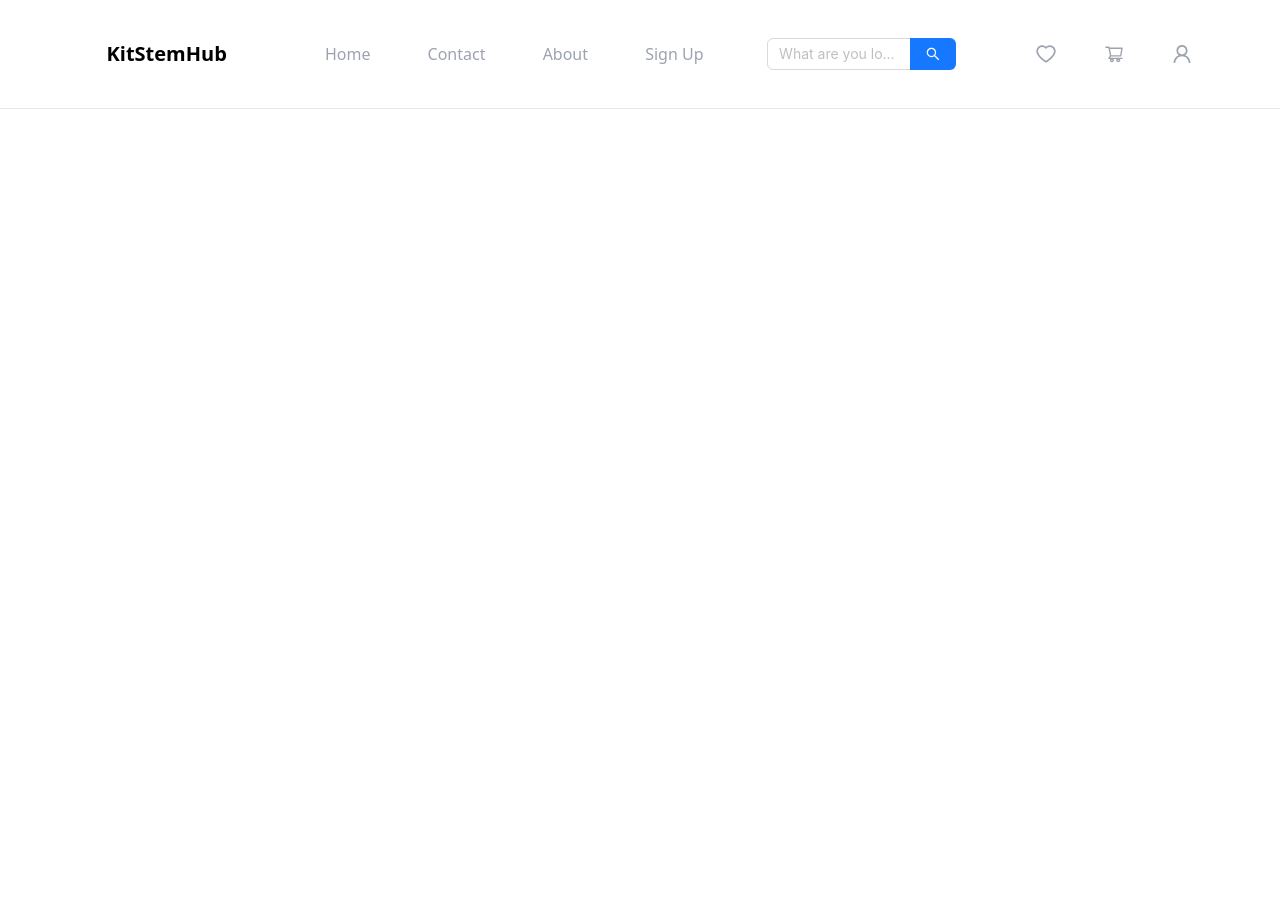
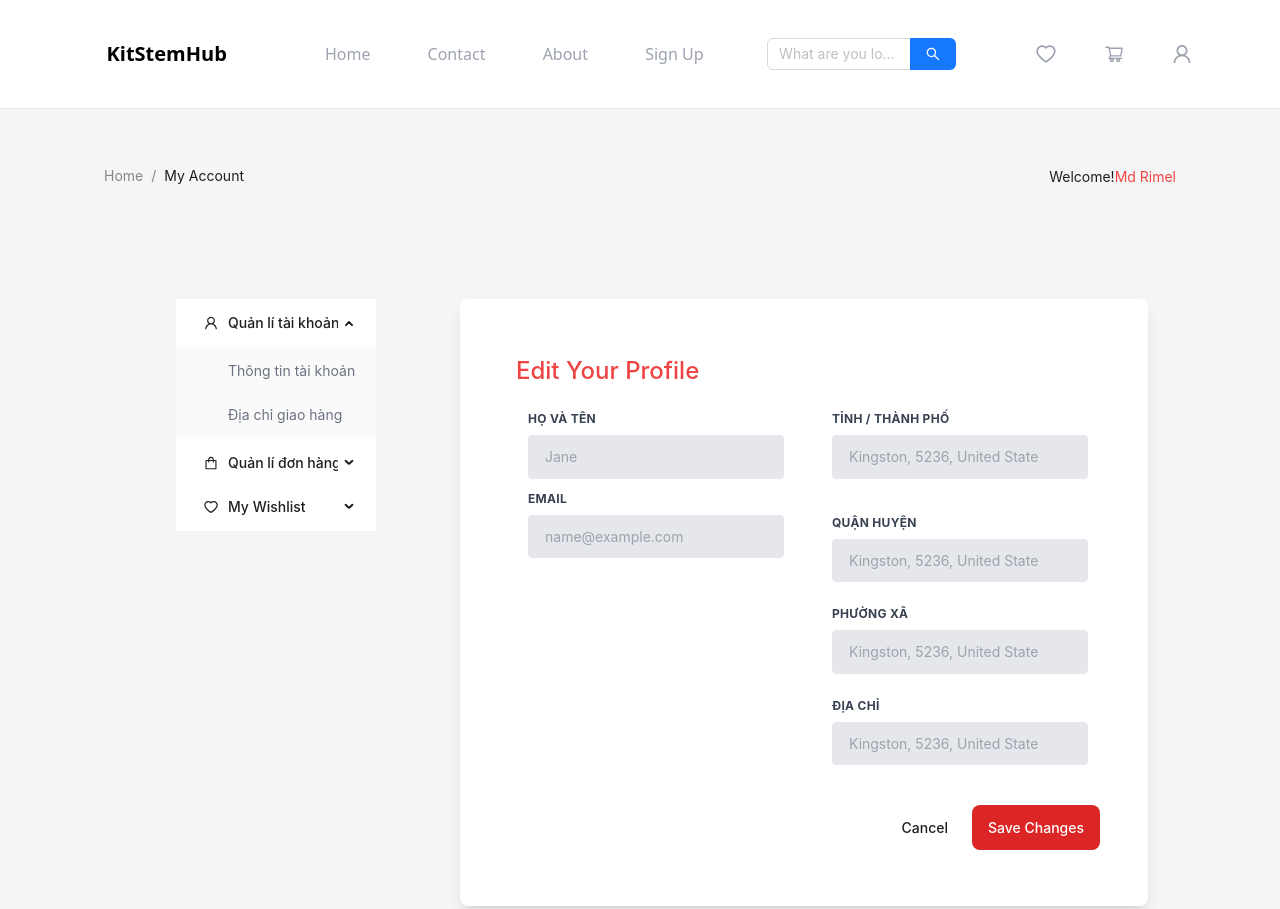
Before and after one commit to LMKhoa123/KitStemHub-FE-Customer, a React (Vite) app in the folder KitStemHub-Customer/: page /profilepage in a window 1280 px wide. Before the commit the page ends 800 px from the top, so only its background shows below. Built offline with nearby package versions, Linux system fonts and the light colour scheme.

Commit message:
add form Thông tin tài khoản

```diff
--- a/KitStemHub-Customer/src/components/profile/profileinfo/ProfileInfo.jsx
+++ b/KitStemHub-Customer/src/components/profile/profileinfo/ProfileInfo.jsx
@@ -1,5 +1,32 @@
+import { Layout } from "antd";
+import SidebarMenu from "./sidebarmenu/SidebarMenu";
+import NavProfile from "./navprofile/NavProfile";
+import FormMyProfile from "./formprofilemanagement/FormMyProfile";
+
+const { Content } = Layout;
+
 function ProfileInfo() {
-  return <div></div>;
+  return (
+    <Layout className="h-screen" style={{ minHeight: "100vh" }}>
+      <Content className="px-12 " style={{ overflowY: "auto" }}>
+        {/* Nav profile */}
+
+        <NavProfile />
+        <div className="flex">
+          {/* side bar */}
+
+          <div className="pr-2" style={{ maxWidth: "300px", flexShrink: 0 }}>
+            <SidebarMenu />
+          </div>
+
+          {/* form profile */}
+          <div className="p-14" style={{ maxWidth: "800px", flexGrow: 1 }}>
+            <FormMyProfile />
+          </div>
+        </div>
+      </Content>
+    </Layout>
+  );
 }
 
 export default ProfileInfo;
--- /dev/null
+++ b/KitStemHub-Customer/src/components/profile/profileinfo/formprofilemanagement/FormMyProfile.jsx
@@ -0,0 +1,120 @@
+import {} from "antd";
+
+function FormMyProfile() {
+  return (
+    <div className="container bg-white p-14 rounded-lg mx-14 shadow-lg">
+      <h1 className="mb-6 text-red-500 text-2xl font-medium">
+        Edit Your Profile
+      </h1>
+      <div className="form-container flex flex-col md:flex-row gap-6">
+        <form className="flex flex-col gap-6 w-full md:w-1/2">
+          <div className="form-group flex flex-col div1">
+            <div className="w-full px-3 mb-6 md:mb-0">
+              <label
+                className="block uppercase tracking-wide text-gray-700 text-xs font-bold mb-2"
+                htmlFor="grid-first-name"
+              >
+                Họ và Tên
+              </label>
+              <input
+                className="appearance-none block w-64 bg-gray-200 text-gray-700 border rounded py-3 px-4 mb-3 leading-tight focus:outline-none focus:bg-white"
+                id="grid-first-name"
+                type="text"
+                placeholder="Jane"
+              />
+            </div>
+            <div className="w-full  px-3">
+              <label
+                className="block uppercase tracking-wide text-gray-700 text-xs font-bold mb-2"
+                htmlFor="grid-last-name"
+              >
+                Email
+              </label>
+              <input
+                className="appearance-none block w-64 bg-gray-200 text-gray-700 border border-gray-200 rounded py-3 px-4 leading-tight focus:outline-none focus:bg-white focus:border-gray-500"
+                id="grid-last-name"
+                type="text"
+                placeholder="name@example.com"
+              />
+            </div>
+          </div>
+        </form>
+
+        <form className="flex flex-col gap-6 w-full md:w-1/2">
+          <div className="form-group flex flex-col div2">
+            <div className="w-full px-3 mb-6">
+              <label
+                className="block uppercase tracking-wide text-gray-700 text-xs font-bold mb-2"
+                htmlFor="grid-first-name"
+              >
+                Tỉnh / Thành phố
+              </label>
+              <input
+                className="appearance-none block w-64 bg-gray-200 text-gray-700 border rounded py-3 px-4 mb-3 leading-tight focus:outline-none focus:bg-white"
+                id="grid-first-name"
+                type="text"
+                placeholder="Kingston, 5236, United State"
+              />
+            </div>
+
+            <div className="w-full px-3 mb-6">
+              <label
+                className="block uppercase tracking-wide text-gray-700 text-xs font-bold mb-2"
+                htmlFor="grid-last-name"
+              >
+                Quận huyện
+              </label>
+              <input
+                className="appearance-none block w-64 bg-gray-200 text-gray-700 border border-gray-200 rounded py-3 px-4 leading-tight focus:outline-none focus:bg-white focus:border-gray-500"
+                id="grid-last-name"
+                type="text"
+                placeholder="Kingston, 5236, United State"
+              />
+            </div>
+
+            <div className="w-full px-3 mb-6">
+              <label
+                className="block uppercase tracking-wide text-gray-700 text-xs font-bold mb-2"
+                htmlFor="grid-last-name"
+              >
+                Phường Xã
+              </label>
+              <input
+                className="appearance-none block w-64 bg-gray-200 text-gray-700 border border-gray-200 rounded py-3 px-4 leading-tight focus:outline-none focus:bg-white focus:border-gray-500"
+                id="grid-last-name"
+                type="text"
+                placeholder="Kingston, 5236, United State"
+              />
+            </div>
+
+            <div className="w-full px-3 mb-10">
+              <label
+                className="block uppercase tracking-wide text-gray-700 text-xs font-bold mb-2"
+                htmlFor="grid-last-name"
+              >
+                Địa chỉ
+              </label>
+              <input
+                className="appearance-none block w-64 bg-gray-200 text-gray-700 border border-gray-200 rounded py-3 px-4 leading-tight focus:outline-none focus:bg-white focus:border-gray-500"
+                id="grid-last-name"
+                type="text"
+                placeholder="Kingston, 5236, United State"
+              />
+            </div>
+
+            <div className="flex justify-end">
+              <div className="mr-3 p-3 font-medium">
+                <a href="#">Cancel</a>
+              </div>
+              <div className="flex bg-red-600 justify-center align-middle p-3 rounded-lg text-white font-medium w-32">
+                <a>Save Changes</a>
+              </div>
+            </div>
+          </div>
+        </form>
+      </div>
+    </div>
+  );
+}
+
+export default FormMyProfile;
--- /dev/null
+++ b/KitStemHub-Customer/src/components/profile/profileinfo/navprofile/NavProfile.jsx
@@ -0,0 +1,23 @@
+import { Breadcrumb } from "antd";
+import { Content } from "antd/es/layout/layout";
+
+function NavProfile() {
+  return (
+    <div className="flex justify-between items-center p-14">
+      <Breadcrumb>
+        <Breadcrumb.Item>Home</Breadcrumb.Item>
+        <Breadcrumb.Item>My Account</Breadcrumb.Item>
+      </Breadcrumb>
+      <div className="">
+        <Content>
+          Welcome!
+          <a href="#" className="text-red-500">
+            Md Rimel
+          </a>
+        </Content>
+      </div>
+    </div>
+  );
+}
+
+export default NavProfile;
--- /dev/null
+++ b/KitStemHub-Customer/src/components/profile/profileinfo/sidebarmenu/SidebarMenu.jsx
@@ -0,0 +1,70 @@
+import {
+  HeartOutlined,
+  ShoppingOutlined,
+  UserOutlined,
+} from "@ant-design/icons";
+import { Layout, Menu } from "antd";
+import Sider from "antd/es/layout/Sider";
+
+// eslint-disable-next-line react/prop-types
+const MenuItem = ({ label, className }) => {
+  return <span className={className}>{label}</span>;
+};
+
+const items = [
+  {
+    key: "sub1",
+    icon: <UserOutlined />,
+    label: <p className="font-medium">Quản lí tài khoản</p>,
+    children: [
+      {
+        key: "1",
+        label: (
+          <MenuItem label="Thông tin tài khoản" className="text-gray-500" />
+        ),
+      },
+      {
+        key: "2",
+        label: <MenuItem label="Địa chỉ giao hàng" className="text-gray-500" />,
+      },
+    ],
+  },
+  {
+    key: "sub2",
+    icon: <ShoppingOutlined />,
+    label: <p className="font-medium">Quản lí đơn hàng</p>,
+    children: [
+      {
+        key: "3",
+        label: <MenuItem label="Đơn hàng của bạn" className="text-gray-500" />,
+      },
+      {
+        key: "4",
+        label: <MenuItem label="Bài Lab đã tải" className="text-gray-500" />,
+      },
+    ],
+  },
+  {
+    key: "sub3",
+    icon: <HeartOutlined />,
+    label: <p className="font-medium">My Wishlist</p>,
+    children: [{}, {}],
+  },
+];
+
+function SidebarMenu() {
+  return (
+    <Layout className="p-14 pl-32">
+      <Sider width={200}>
+        <Menu
+          mode="inline"
+          defaultOpenKeys={["sub1"]}
+          style={{ height: "100%", borderRight: 0 }}
+          items={items}
+        />
+      </Sider>
+    </Layout>
+  );
+}
+
+export default SidebarMenu;
--- a/KitStemHub-Customer/src/pages/profilepage/ProfilePage.jsx
+++ b/KitStemHub-Customer/src/pages/profilepage/ProfilePage.jsx
@@ -4,6 +4,7 @@ import {
   ShoppingCartOutlined,
   UserOutlined,
 } from "@ant-design/icons";
+import ProfileInfo from "../../components/profile/profileinfo/ProfileInfo";
 
 function ProfilePage() {
   return (
@@ -31,6 +32,7 @@ function ProfilePage() {
           </>
         }
       />
+      <ProfileInfo />
     </>
   );
 }
```
